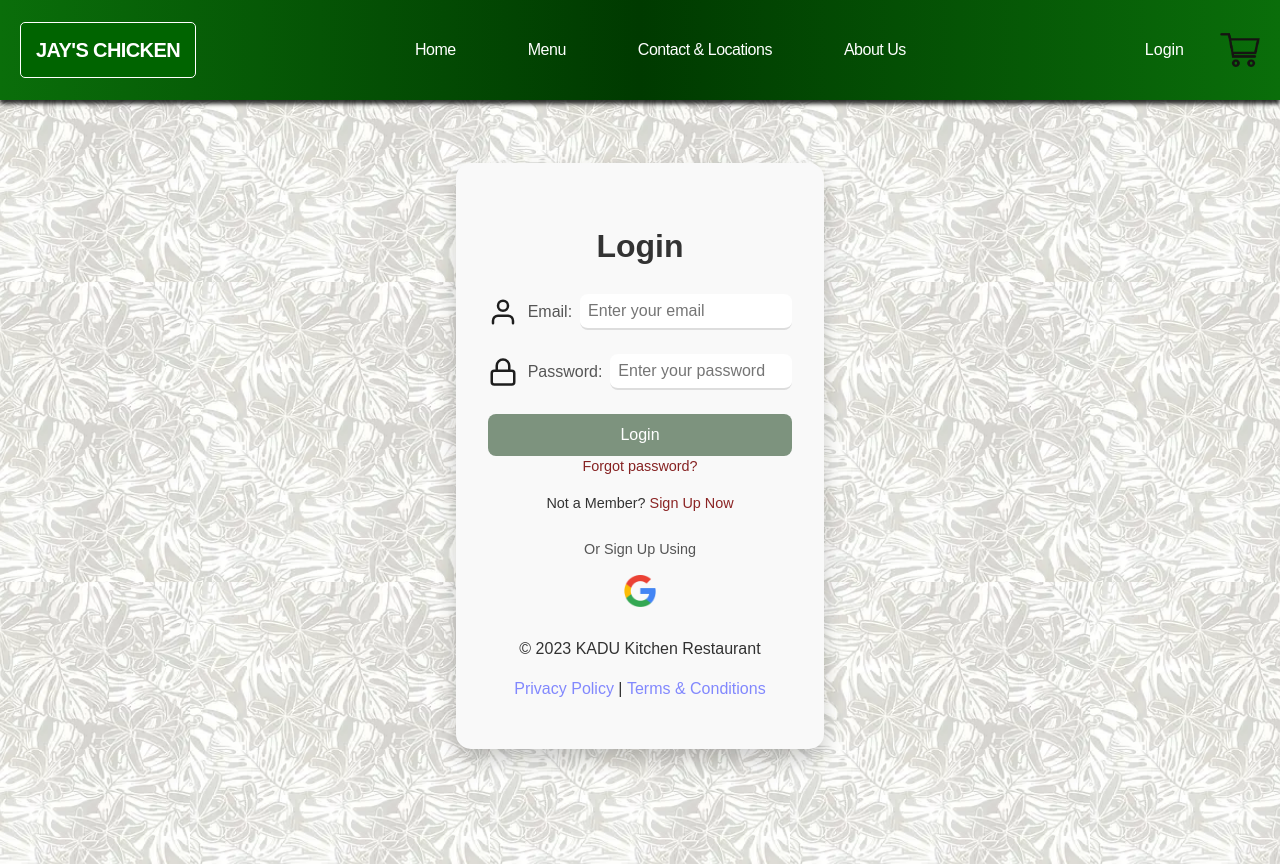
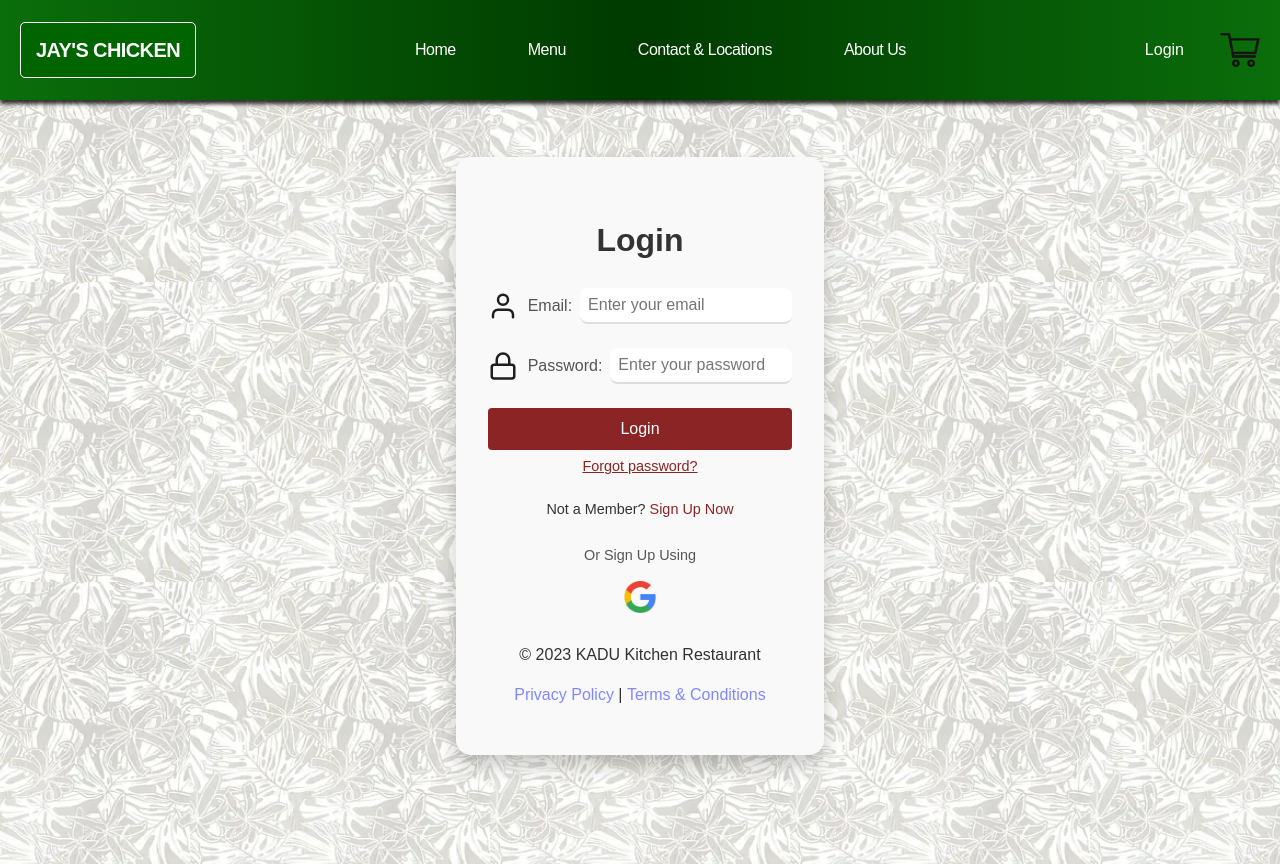
Before and after one commit to EncioJ/CR, a React (Vite) app: page /login in a window 1280 px wide. Built offline with nearby package versions, Linux system fonts and the light colour scheme; no server answers.

Commit message:
eleventh commit

```diff
--- a/src/components/Login.jsx
+++ b/src/components/Login.jsx
@@ -216,19 +216,18 @@ const LoadprofileTab = () => {
                   required
                 />
               </div>
-              <button type="submit" className="login-button" disabled={isLoading}>
+              <button type="submit" className="button2" disabled={isLoading}>
                 {isLoading ? 'Logging in...' : 'Login'}
               </button>
             </form>
             {errorMsg && <p className="error-message">{errorMsg}</p>}
             <div className="forgot-password">
-              <Link
-                to="#"
+              <button
                 onClick={() => setShowForgotPassword(true)}
-                className="forgot-password"
+                className="link-button transparent-button"
               >
                 Forgot password?
-              </Link>
+              </button>
             </div>
             {showForgotPassword && (
               <div className="forgot-password-popup">
```
